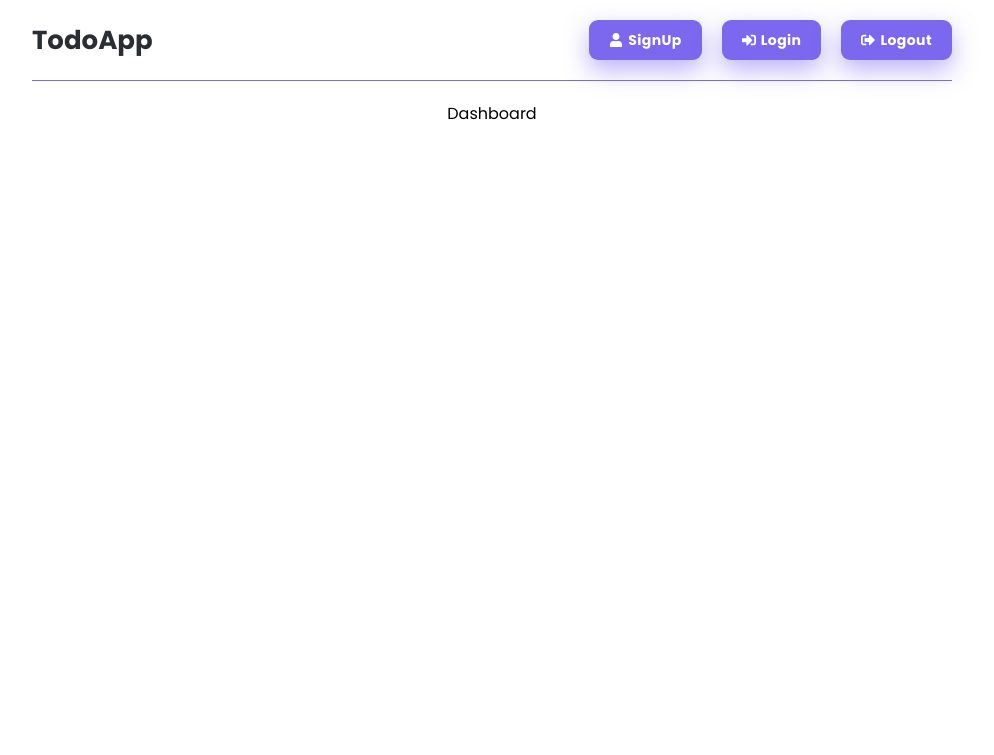
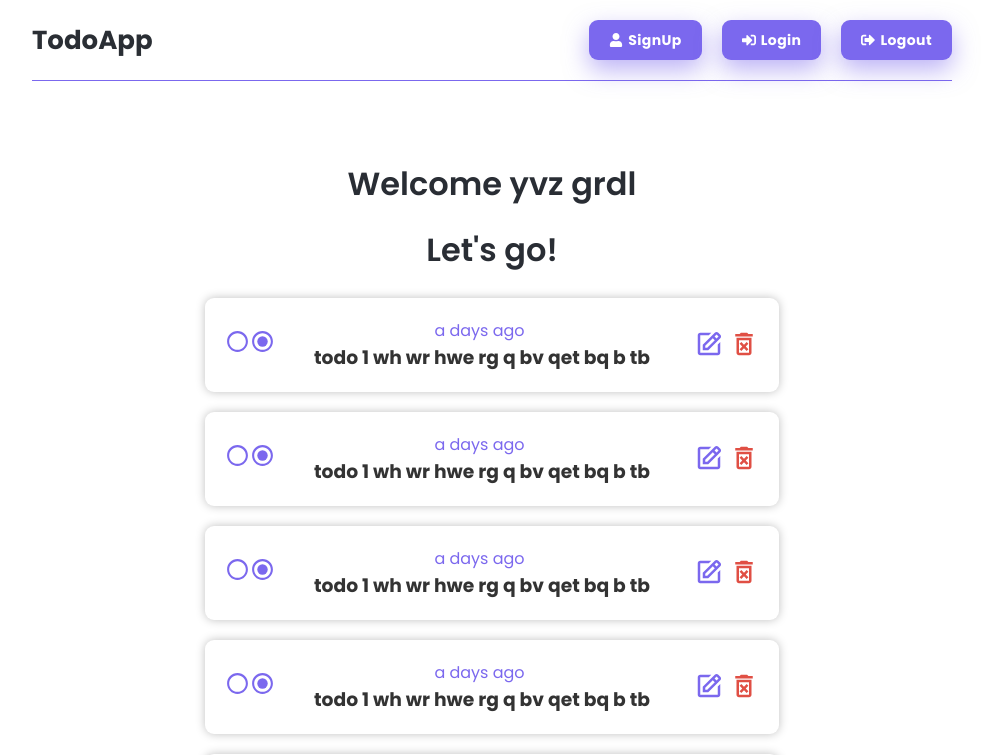
Before and after one commit to YavuzGurdal/frontend-mernsatck-todo-app-with-auth, a React (Create React App) app: page / in a window 1280 px wide. Shown: the top 755 px of the page, without its empty margins (148-1142 px from the left). Built offline with nearby package versions, Linux system fonts and the light colour scheme; the HTML template or start-up script is replaced by a standard one.

Commit message:
dashboard todos added

```diff
--- /dev/null
+++ b/src/components/TodoItem.jsx
@@ -0,0 +1,60 @@
+import { MdOutlineDeleteForever, MdOutlineEdit, MdOutlineRadioButtonUnchecked, MdOutlineRadioButtonChecked } from 'react-icons/md'
+import { FaRegEdit } from 'react-icons/fa'
+import { FiEdit } from 'react-icons/fi'
+import { BiEdit } from 'react-icons/bi'
+
+const TodoItem = () => {
+    return (
+        <div className="todo">
+            {/* <h2>{goal.text}</h2> */}
+            {/* <h2>todo 1</h2> */}
+            <div className="radio-buttons">
+                <MdOutlineRadioButtonUnchecked size={25} />
+                <MdOutlineRadioButtonChecked size={25} />
+            </div>
+
+            <div>
+                {/* <p style={{ color: '#d3cdf9' }}>a days ago</p> */}
+                <p style={{ color: '#7b68ee' }}>a days ago</p>
+                <h3>todo 1 wh wr hwe rg q bv qet bq b  tb</h3>
+                {/* {moment(goal.createdAt).fromNow()}
+                {new Date(goal.createdAt).toLocaleString('en-US')} */}
+            </div>
+            <div className="button-updates">
+                {/* <button
+                    className="update"
+                // onClick={() => setUpdateCurrentId(goal._id)}
+                >
+                    <FiEdit size={30} color='#7b68ee' />
+                </button> */}
+                <button
+                    className="update"
+                // onClick={() => setUpdateCurrentId(goal._id)}
+                >
+                    <BiEdit size={30} color='#7b68ee' />
+                </button>
+                {/* <button
+                    className="update"
+                // onClick={() => setUpdateCurrentId(goal._id)}
+                >
+                    <FaRegEdit size={30} color='#7b68ee' />
+                </button>
+                <button
+                    className="update"
+                // onClick={() => setUpdateCurrentId(goal._id)}
+                >
+                    <MdOutlineEdit size={30} color='#7b68ee' />
+                </button> */}
+                <button
+                    className="close"
+                // onClick={() => dispatch(deleteGoal(goal._id))}
+                >
+                    {/* <MdOutlineDeleteForever size={30} color='#dc3545' /> */}
+                    <MdOutlineDeleteForever size={30} color='#e04f44' />
+                </button>
+            </div>
+        </div>
+    )
+}
+
+export default TodoItem
--- a/src/index.css
+++ b/src/index.css
@@ -1,4 +1,12 @@
 @import url("https://fonts.googleapis.com/css2?family=Poppins:wght@300;400;500;600;700;800&display=swap");
+
+:root {
+  --main-color: #7b68ee;
+  --main-color-dark: #5f48ea;
+  --main-color-light: #d3cdf9;
+  --button-shadow: 0 10px 25px #7b68ee80;
+  --section-box-shadow: 0px 0px 20px 0px rgba(0, 0, 0, 0.25);
+}
 
 * {
   margin: 0;
@@ -44,9 +52,7 @@ a {
   justify-content: space-between;
   align-items: center;
   padding: 20px 0;
-  /* border-bottom: 1px solid #e6e6e6; */
-  border-bottom: 1px solid #7b68ee;
-  /* box-shadow: 0 10px 25px #7b68ee80; */
+  border-bottom: 1px solid var(--main-color);
   margin-bottom: 20px;
 }
 
@@ -63,16 +69,10 @@ a {
   justify-content: space-between;
 }
 .header ul li {
-  /* background-color: #7b68ee;
-  border-radius: 9px;
-  cursor: pointer;
-  box-shadow: 0 10px 25px #7b68ee80;
-  color: white; */
   margin-left: 20px;
-
   display: flex;
   align-items: center;
-  background-color: #7b68ee;
+  background-color: var(--main-color);
   -webkit-font-smoothing: antialiased;
   -moz-osx-font-smoothing: grayscale;
   font-size: 14px;
@@ -86,10 +86,10 @@ a {
   color: #fff;
   border-radius: 9px;
   cursor: pointer;
-  box-shadow: 0 10px 25px #7b68ee80;
+  box-shadow: var(--button-shadow);
 }
 .header ul li:hover {
-  background-color: #5f48ea;
+  background-color: var(--main-color-dark);
 }
 
 .header ul li svg {
@@ -97,22 +97,14 @@ a {
 }
 
 .auth-pages-wrapper {
-  /* position: relative; */
-  /* flex-grow: 1; */
-  /* width: 100%; */
   height: calc(100vh - 121px);
   display: flex;
   flex-direction: column;
   justify-content: center;
   align-items: center;
-  /* margin: auto; */
-  /* padding: 100px;
-  padding-bottom: 70px;
-  margin-top: 100px; */
 }
 .auth-pages {
-  /* box-shadow: 0 24px 64px #26214a1a;   */
-  box-shadow: 0px 0px 20px 0px rgba(0, 0, 0, 0.25);
+  box-shadow: var(--section-box-shadow);
   width: 450px;
   margin: 20px 20px 150px;
   padding: 40px 50px;
@@ -139,7 +131,6 @@ a {
   width: 100%;
 }
 
-/* .form-group input, */
 .form-group textarea,
 .form-group select {
   width: 100%;
@@ -177,16 +168,6 @@ a {
   color: #2a2e34;
   outline: none;
   background: transparent;
-
-  /* width: 100%;
-  padding: 10px;
-  border: none;
-  border-bottom: 1px solid #dadada;
-  border-radius: 0;
-  margin-bottom: 10px;
-  font-family: inherit;
-  font-size: 14px;
-  letter-spacing: 0.6px; */
 }
 .form-group input:hover,
 .form-group input:focus {
@@ -202,23 +183,85 @@ a {
 }
 
 .form-group button {
-  transition: background-color 0.2s cubic-bezier(0.785, 0.135, 0.15, 0.86) 0s;
-  background-color: #7b68ee;
+  width: 100%;
   height: 50px;
+  margin-top: 30px;
+  margin-bottom: 0;
+  background-color: var(--main-color);
+  color: #fff;
   display: flex;
   align-items: center;
   justify-content: center;
   border-radius: 9px;
-  width: 100%;
-  margin-bottom: 0;
   font-size: 14px;
   font-weight: 800;
   border: none;
-  color: #fff;
   cursor: pointer;
-  box-shadow: 0 10px 25px #7b68ee80;
-  margin-top: 30px;
+  box-shadow: var(--button-shadow);
+  transition: background-color 0.2s cubic-bezier(0.785, 0.135, 0.15, 0.86) 0s;
 }
 .form-group button:hover {
-  background-color: #5f48ea;
+  background-color: var(--main-color-dark);
 }
+
+.dashboard-pages-wrapper {
+  /* height: calc(100vh - 121px); */
+  display: flex;
+  flex-direction: column;
+  justify-content: center;
+  align-items: center;
+}
+
+.todo-pages {
+  /* box-shadow: var(--section-box-shadow); */
+  /* width: 450px; */
+  margin: 20px 20px 150px;
+  padding: 40px 50px;
+  border-radius: 12px;
+  width: 100%;
+}
+.todos {
+  width: 70%;
+  margin: auto;
+  display: grid;
+  /* grid-template-columns: repeat(2, 1fr); */
+  grid-template-columns: repeat(1, 1fr);
+  gap: 10px;
+}
+.todo {
+  background-color: #f4f4f4;
+  background-color: #fff;
+  margin: 5px 0;
+  padding: 20px;
+  /* padding: 20px 0 10px; */
+  position: relative;
+  display: flex;
+  justify-content: space-between;
+  align-items: center;
+  border-radius: 9px;
+  /* box-shadow: var(--section-box-shadow); */
+  box-shadow: 0px 0px 10px 0px rgba(0, 0, 0, 0.25);
+}
+.radio-buttons {
+  color: var(--main-color);
+}
+.todo h2,
+h3 {
+  color: #333;
+  margin-left: 5px;
+}
+.button-updates {
+  position: relative;
+  display: flex;
+  align-items: center;
+  justify-content: center;
+  margin-left: 5px;
+}
+
+.todo .close,
+.update {
+  margin-left: 5px;
+  cursor: pointer;
+  border: none;
+  background: none;
+}
--- a/src/pages/Dashboard.jsx
+++ b/src/pages/Dashboard.jsx
@@ -1,8 +1,47 @@
-import React from 'react'
+import { MdOutlineMail, MdPersonOutline, MdLockOutline } from 'react-icons/md'
+import TodoItem from '../components/TodoItem'
 
 const Dashboard = () => {
     return (
-        <div>Dashboard</div>
+        <div className='dashboard-pages-wrapper'>
+            <div className="todo-pages">
+                <section className="heading">
+                    {/* <h1>Welcome {user && user.name}</h1> */}
+                    <h1>Welcome yvz grdl</h1>
+                    <h1>Let's go!</h1>
+                </section>
+
+                <section className="content">
+                    <div className='todos'>
+                        <TodoItem />
+                        <TodoItem />
+                        <TodoItem />
+                        <TodoItem />
+                        <TodoItem />
+                        <TodoItem />
+
+                        {/* <div className="form-group">
+                            <label for='name' >Full Name</label>
+                            <input id='name' type="text" className="form-control" placeholder='John Doe' />
+                            <div className="input-icon"><MdPersonOutline size={20} /></div>
+                        </div>
+                        <div className="form-group">
+                            <label for='email'>Email</label>
+                            <input id='email' type="text" className="form-control" placeholder='example@site.com' />
+                            <div className="input-icon"><MdOutlineMail size={20} /></div>
+                        </div>
+                        <div className="form-group">
+                            <label for='password' >Choose Password</label>
+                            <input id='password' type="text" className="form-control" placeholder='Minimum 6 characters' />
+                            <div className="input-icon"><MdLockOutline size={20} /></div>
+                        </div>
+                        <div className="form-group">
+                            <button><span>Do with TodoApp</span></button>
+                        </div> */}
+                    </div>
+                </section>
+            </div>
+        </div>
     )
 }
 
```
